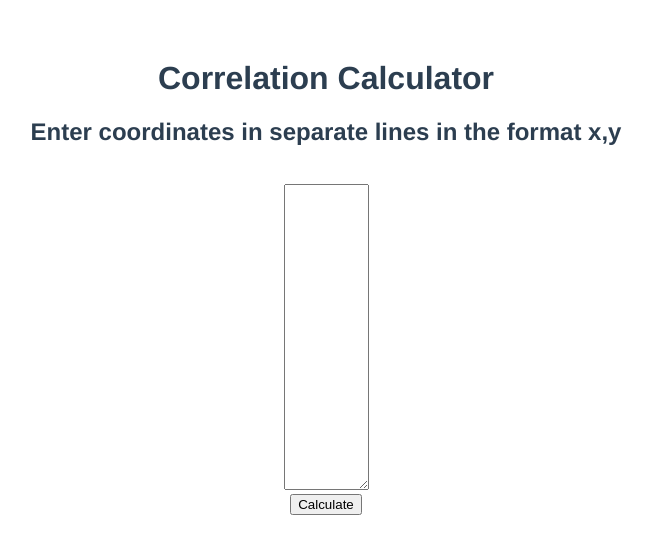
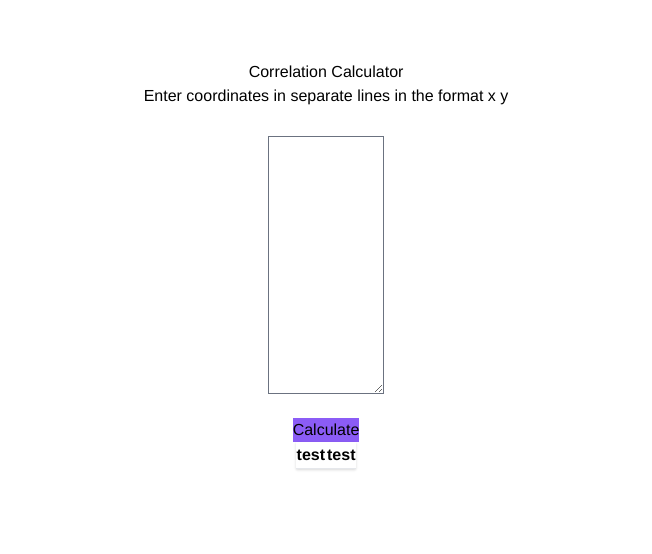
Before and after one commit to BoogieMonster1O1/correlation-calculator, a website built with Vite: page index.html in a window 1280 px wide. Shown: the whole page, without its empty margins (314-966 px from the left). Built offline with nearby package versions, Linux system fonts and the light colour scheme.

Commit message:
Debug issue wih tailwind

```diff
--- a/index.html
+++ b/index.html
@@ -10,12 +10,20 @@
   <body>
     <div id="app" class="flex flex-col justify-center items-center">
       <h1>Correlation Calculator</h1>
-      <h2>Enter coordinates in separate lines in the format x,y</h2>
+      <h2>Enter coordinates in separate lines in the format x y</h2>
       <br>
-      <textarea id="coords" class="form-textarea mt-1 block w-full" rows="20" cols="8"></textarea>
+      <label class="block text-left" style="max-width: 400px">
+        <textarea id="coords" class="form-textarea mt-1 block w-full" rows="10" cols="8"></textarea>
+      </label>
       <br>
       <button id = "calculate" class="bg-purple-500" type = "button">Calculate</button>
       <div id="output">
+        <table id="outTable" class="table-auto border-b border-gray-200 shadow">
+          <tr>
+            <th>test</th>
+            <th>test</th>
+          </tr>
+        </table>
       </div>
     </div>
     <script type="module" src="/src/main.ts"></script>
--- a/src/main.ts
+++ b/src/main.ts
@@ -1,7 +1,9 @@
-import './style.css'
+import "./style.css"
+import "tailwindcss/tailwind.css"
 import * as _ from "lodash";
 
 const textArea: HTMLTextAreaElement = document.querySelector<HTMLTextAreaElement>("#coords")!;
+const outTable: HTMLTableElement = document.querySelector<HTMLTableElement>("#outTable")!;
 
 class PartialEntry {
     constructor(
@@ -33,12 +35,15 @@ document.getElementById("calculate")!.onclick = function(){
         .filter((value: number[]) => !value.includes(NaN))
         .uniq()
         .value();
-    var means: number[] = out.reduce((a: number[], b: number[]) => [a[0] + b[0], a[1] + b[1]])
+    const means: number[] = out.reduce((a: number[], b: number[]) => [a[0] + b[0], a[1] + b[1]])
                             .map(a => (a + 0.0) / out.length)
-    var data: Entry[] = _.chain(out)
+    const data: Entry[] = _.chain(out)
         .map((value: number[]) => new PartialEntry(value[0], value[1], value[0] - means[0], value[1] - means[1]))
         .map((value: PartialEntry) => new Entry(value.x, value.y, value.dx, value.dy, value.dx * value.dx, value.dy * value.dy, value.dx * value.dy))
         .value()
+
+    outTable.childNodes.forEach((node) => node.remove);
+
     console.log(out);
     console.log(means);
     console.log(data);
--- a/src/style.css
+++ b/src/style.css
@@ -1,8 +1,12 @@
+@import "tailwindcss/base";
+@import "tailwindcss/components";
+@import "tailwindcss/utilities";
+
 #app {
   font-family: Avenir, Helvetica, Arial, sans-serif;
   -webkit-font-smoothing: antialiased;
   -moz-osx-font-smoothing: grayscale;
-  text-align: center;
-  color: #2c3e50;
+  /* text-align: center; */
+  /* color: #2c3e50; */
   margin-top: 60px;
 }
--- a/tailwind.config.js
+++ b/tailwind.config.js
@@ -7,5 +7,7 @@ module.exports = {
   variants: {
     extend: {},
   },
-  plugins: [],
+  plugins: [
+    require('@tailwindcss/forms'),
+  ],
 }
```
Also changed, not shown: 1 other file.
